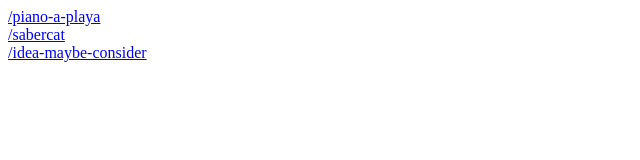
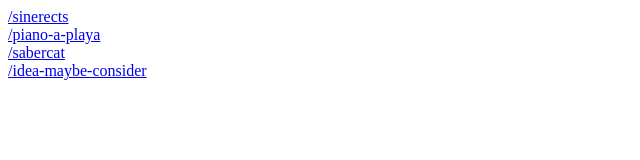
Before and after one commit to polaronions/polaronions.github.io, a plain HTML site: page index.html in a window 1280 px wide. Shown: the whole page, without its empty margins (0-640 px from the left). Drawn offline with Linux system fonts and the light colour scheme.

Commit message:
Update index.html

```diff
--- a/index.html
+++ b/index.html
@@ -5,6 +5,7 @@
 </head>
 
 <body>
+  <a href="/sinerects">/sinerects</a> <br />
   <a href="/piano-a-playa">/piano-a-playa</a> <br />
   <a href="/sabercat">/sabercat</a> <br />
   <a href="/idea-maybe-consider">/idea-maybe-consider</a> <br />
```
